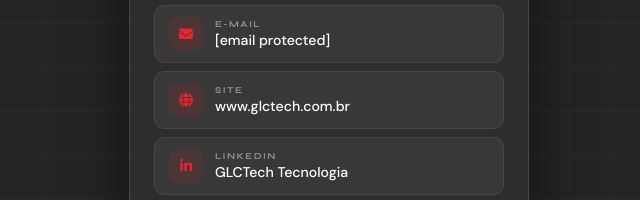
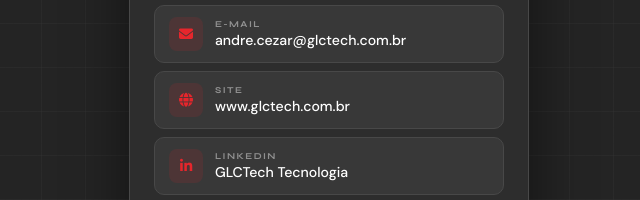
Before and after one commit to glctech/site2.0, a plain HTML site: page andre.html in a window 1280 px wide. Shown: the part 593-793 px from the top of the page, 311-951 px from the left. Drawn offline with Linux system fonts and the light colour scheme.

Commit message:
Update andre.html

```diff
--- a/andre.html
+++ b/andre.html
@@ -452,7 +452,7 @@
         <div class="info-icon"><i class="fa-solid fa-envelope"></i></div>
         <div>
           <div class="info-label">E-mail</div>
-          <div class="info-value"><span class="__cf_email__" data-cfemail="7e1d11100a1f0a113e19121d0a1b1d16501d1113501c0c">[email&#160;protected]</span></div>
+          <div class="info-value"><span class="__cf_email__" data-cfemail="7e1d11100a1f0a113e19121d0a1b1d16501d1113501c0c">andre.cezar@glctech.com.br</span></div>
         </div>
       </a>
 
```
